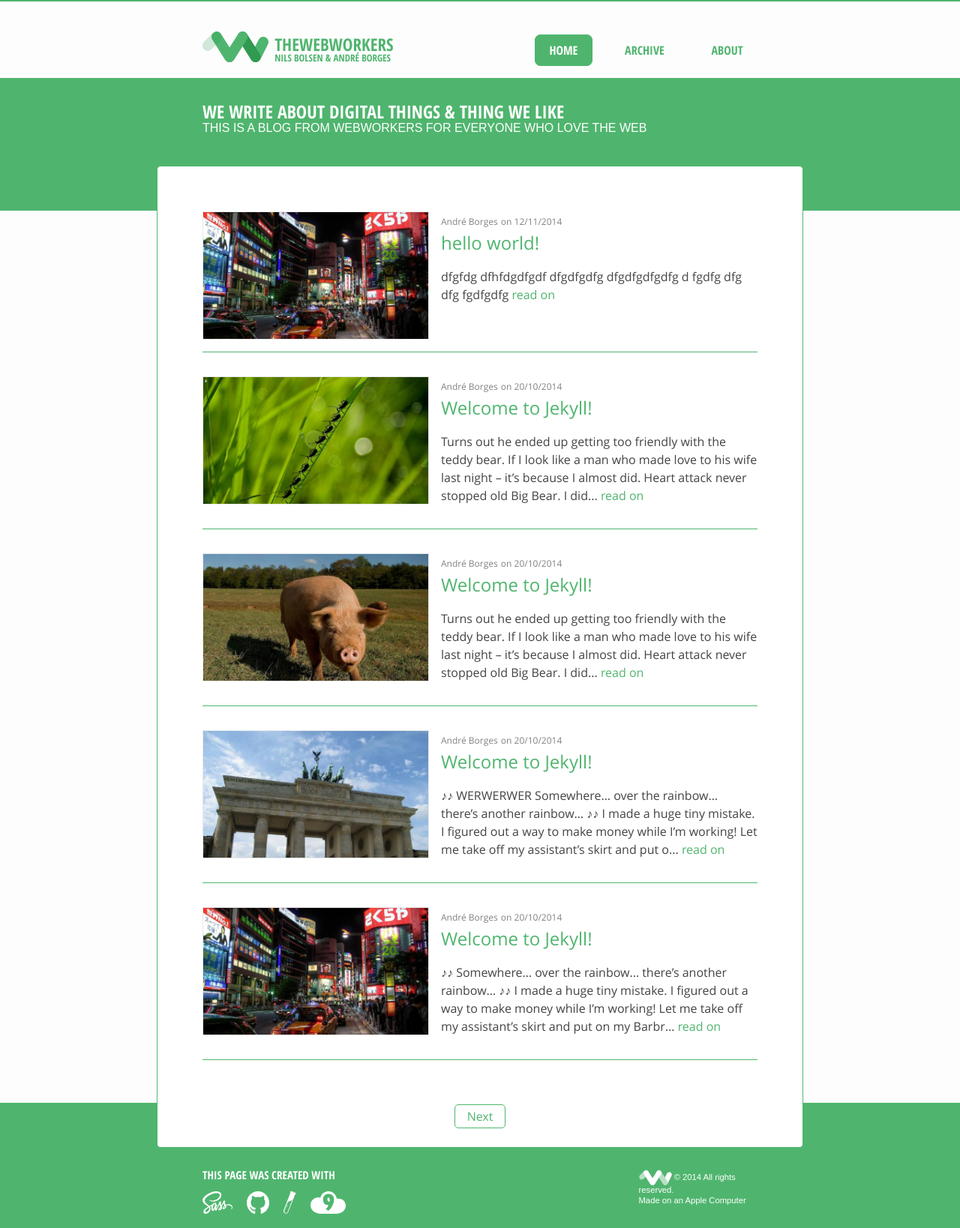
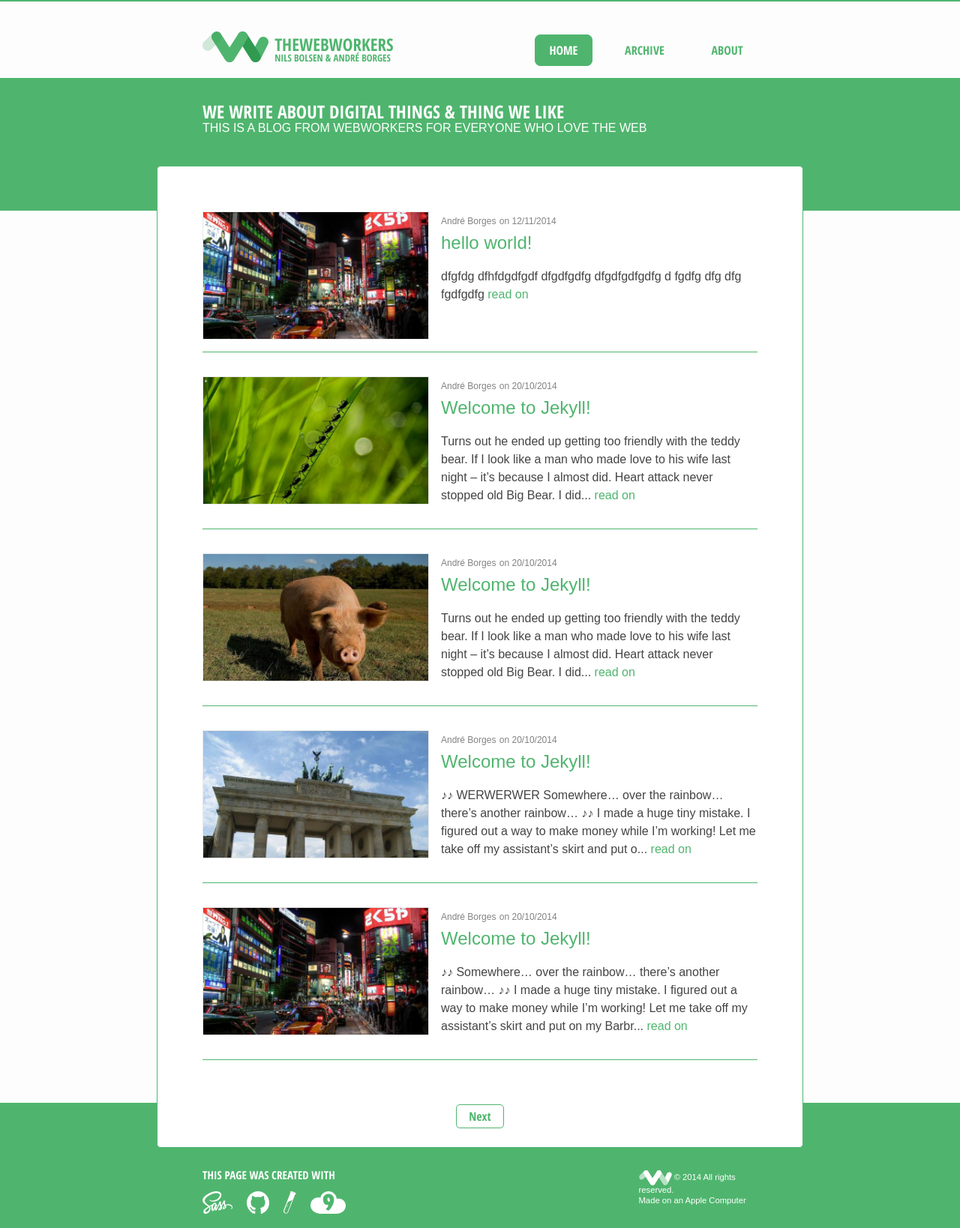
Before and after one commit to webwb/webwb.github.io, a Jekyll site: the page built from index.html, in a window 1280 px wide. Shown: the whole page at 75% size. Built offline with Jekyll 4.4.1, drawn with Linux system fonts in a browser that asks for light colours; the list of posts is cut into pages by our own code.

Commit message:
changed text-font-family to sans-serif and pagination to base-font-family

```diff
--- a/_sass/_pagination.scss
+++ b/_sass/_pagination.scss
@@ -1,5 +1,6 @@
 .pagination {
   text-align:center;
+  font-family:$base-font-family;
   a,
   a:visited {
     color:$brand-color;
--- a/css/main.scss
+++ b/css/main.scss
@@ -7,7 +7,7 @@
 
 // Our variables
 $base-font-family: OpenSans-CondBold, sans-serif;
-$text-font-family: OpenSans-Regular, sans-serif;
+$text-font-family: sans-serif;
 $base-font-size:   16px;
 $small-font-size:  $base-font-size * 0.875;
 $base-line-height: 1.5;
```
